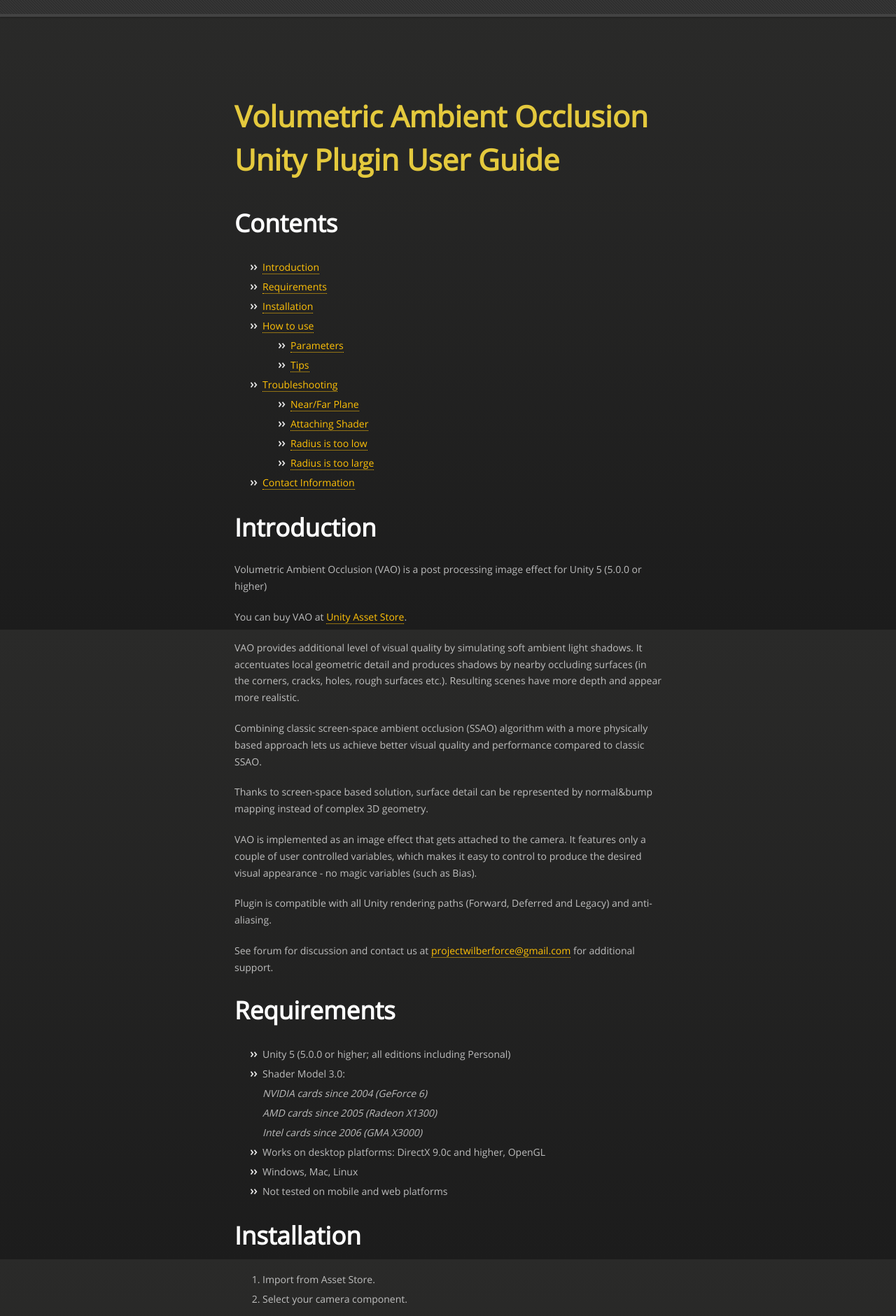
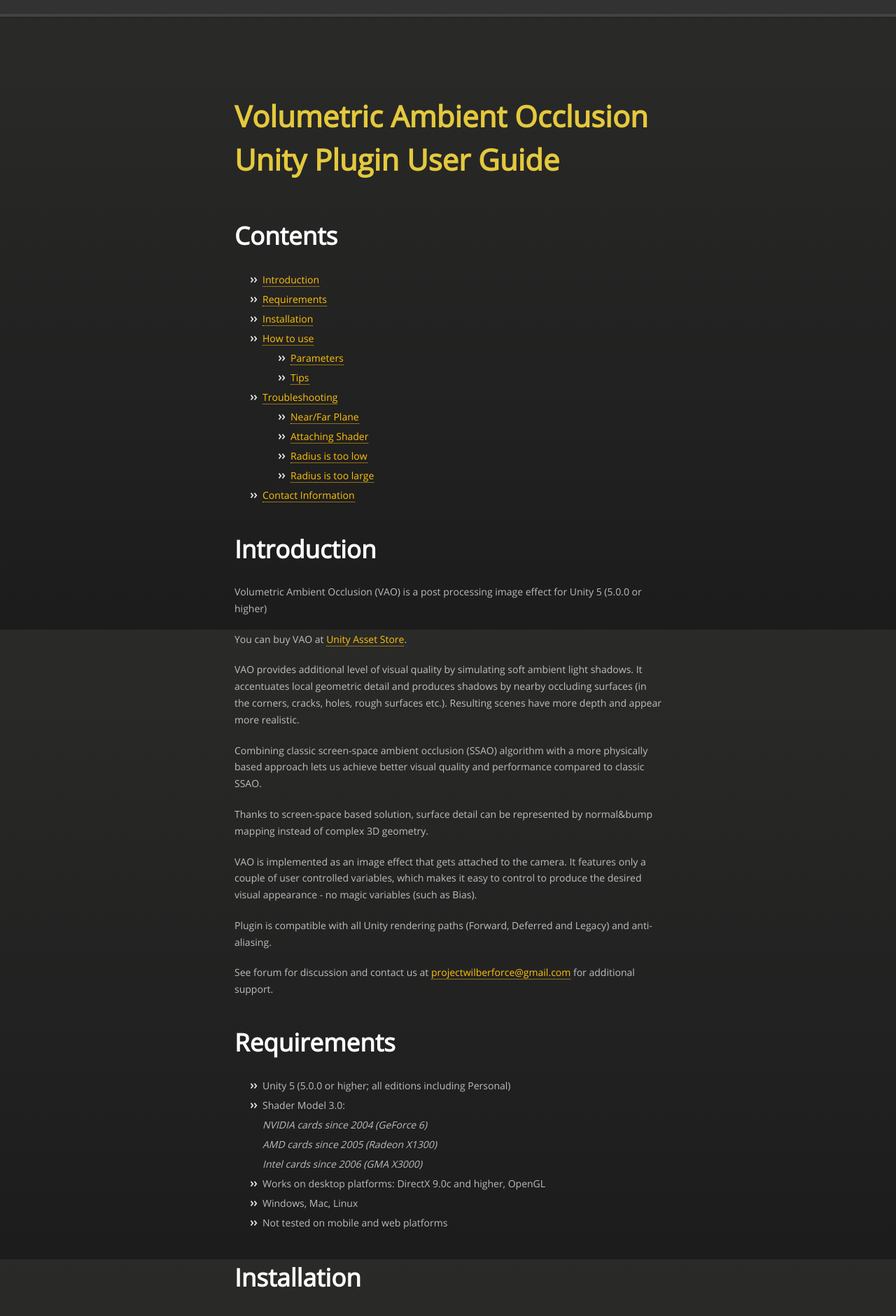
Before and after one commit to projectwilberforce/projectwilberforce.github.io, a Jekyll site: the page built from vaomanual/index.md, in a window 1280 px wide. Shown: the top 1881 px of the page at 70% size. Built offline with Jekyll 4.4.1, drawn with Linux system fonts in a browser that asks for light colours; nearby versions of some CDN libraries.

Commit message:
almost done

```diff
--- a/css/styles.css
+++ b/css/styles.css
@@ -171,12 +171,15 @@ a:active {
  */
 h1 {
   font-size: 2em;
-  margin: 0.67em 0;
+  margin: 0.17em 0 0.67em 0;
+  padding-top: 0.5em;
+  clear: left;
 }
 
 h2 {
   font-size: 1.5em;
-  margin: 0.83em 0;
+  margin: 0.33em 0 0.83em;
+  padding-top: 0.5em;
 }
 
 h3 {
@@ -863,8 +866,8 @@ table, th {
   color: #ffa500;
 }
 
-section img {
-  margin: 15px 0 30px 0;
+li img {
+  margin: 1em 0;
 }
 
 table img {
--- a/vaomanual/index.md
+++ b/vaomanual/index.md
@@ -99,7 +99,6 @@ When near and far clipping planes of the camera are too far apart, banding artif
 
 Note that range of possible settings is determined by precision of depth buffer.
 
-<p>
 <figure>
 <a href="farplanewrong.png"><img src="farplanewrong.png" alt="incorrect far plane" title="Incorrect far plane"/></a>
 <figcaption>Example of banding artifacts caused by incorrectly set far plane</figcaption>
@@ -108,13 +107,11 @@ Note that range of possible settings is determined by precision of depth buffer.
 <a href="farplaneright.png"><img src="farplaneright.png" alt="correct far plane" title="Correct far plane"/></a>
 <figcaption>Adjusting far plane fixes the issue</figcaption>
 </figure>
-</p>
 
 ## Attaching shader
 
 When VAO effect is attached to the camera, its corresponding `VAOShader.shader` file is automatically located and bound to *VAOShader* property. If this does not happen, make sure that `VAOShader.shader` file can be found in the *Project* window under *Assets/Shaders* folder. Then bind this shader manually by drag&dropping it to *VAOShader* property in *Inspector* window.
 
-<p>
 <figure>
 <a href="noshader.png"><img src="noshader.png" alt="no shader attached" title="No shader attached"/></a>
 <figcaption>Inspector shows no attached shader</figcaption>
@@ -123,7 +120,6 @@ When VAO effect is attached to the camera, its corresponding `VAOShader.shader`
 <a href="inspector.png"><img src="inspector.png" alt="shader attached" title="Shader attached"/></a>
 <figcaption>Should instead look like this<</figcaption>
 </figure>
-</p>
 
 ## Radius is too low
 
@@ -131,7 +127,6 @@ Because VAO is screen-space based effect, there is a limited range of values tha
 
 To solve the issue, increase radius slowly until dark banded areas disappear and only correct occlusions are visible.
 
-<p>
 <figure>
 <a href="radiuslowwrong.png"><img src="radiuslowwrong.png" alt="low radius example" title="Example of a very low radius"/></a>
 <figcaption>Radius is too low to produce reasonable results</figcaption>
@@ -140,7 +135,6 @@ To solve the issue, increase radius slowly until dark banded areas disappear and
 <a href="radiuslowright.png"><img src="radiuslowright.png" alt="low radius fixed" title="Correct result after increasing radius"/></a>
 <figcaption>Scene in question after correction</figcaption>
 </figure>
-</p>
 
 ## Radius is too large
 
@@ -148,7 +142,6 @@ Because VAO is screen-space based effect, there is a limited range of values tha
 
 To solve the issue, lower radius setting until correct occlusions appear in the corners, cracks etc.
 
-<p>
 <figure>
 <a href="radiushighwrong.png"><img src="radiushighwrong.png" alt="large radius example" title="Example of a very large radius"/></a>
 <figcaption>Setting large radius breaks the effect</figcaption>
@@ -157,7 +150,6 @@ To solve the issue, lower radius setting until correct occlusions appear in the
 <a href="radiushighright.png"><img src="radiushighright.png" alt="large radius fixed" title="Correct result after decreasing radius"/></a>
 <figcaption>Expected result</figcaption>
 </figure>
-</p>
 
 # Contact Information
 In case of questions or further issues, please contact us at <projectwilberforce@gmail.com>
```
